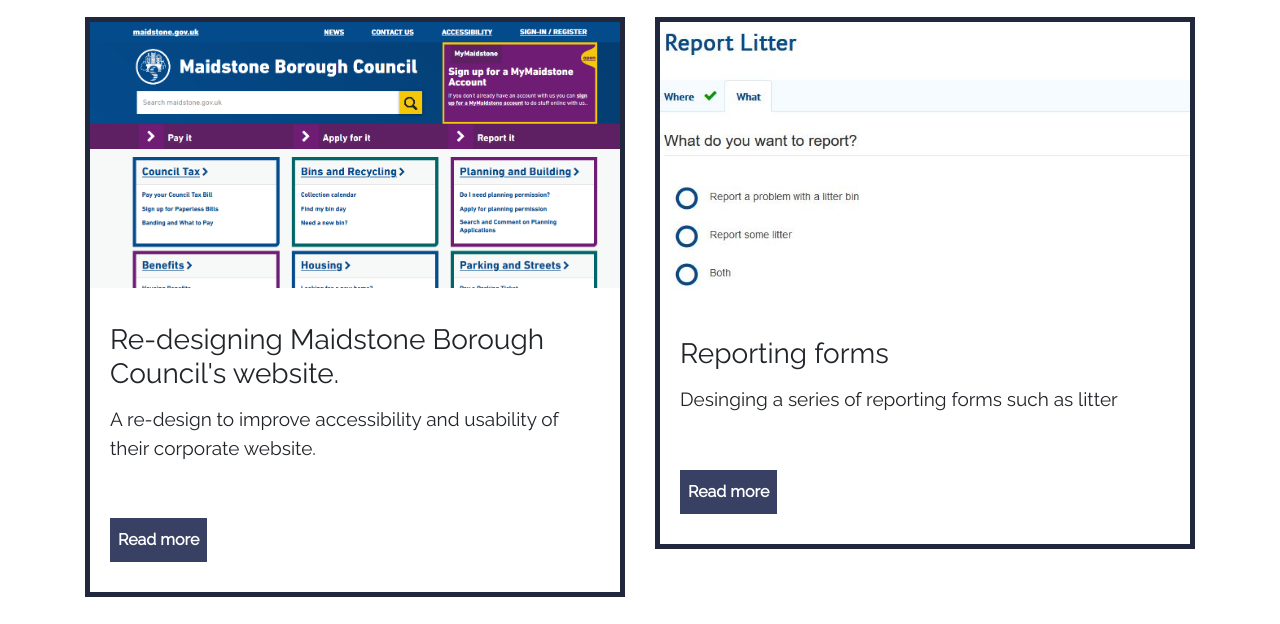
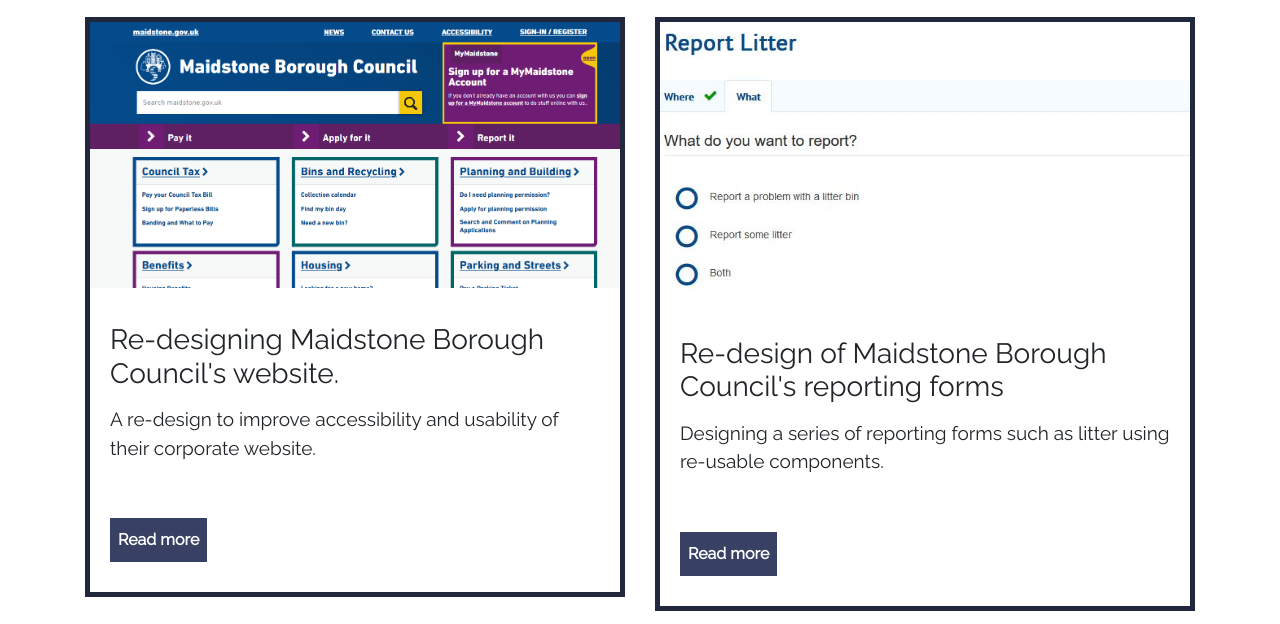
Before and after one commit to Emac-Design/portfolio, a plain HTML site: page my-work.html in a window 1280 px wide. Shown: the part 396-1020 px from the top of the page. Drawn offline with nearby package versions, Linux system fonts and the light colour scheme.

Commit message:
Update my-work.html

```diff
--- a/my-work.html
+++ b/my-work.html
@@ -62,8 +62,8 @@
                 <article>
                   <img src="Report_Litter.JPG" alt="Screenshot of the Report Litter form">
                   <div class="article-body">
-                    <h3>Reporting forms</h3>
-                    <p>Desinging a series of reporting forms such as litter</p>
+                    <h3>Re-design of Maidstone Borough Council's reporting forms</h3>
+                    <p>Designing a series of reporting forms such as litter using re-usable components.</p>
                   </div>
                   <div class="article-body-link">
                     <a role="button" class="button" href="https://emac-design.github.io/portfolio/report_litter.html">Read more</a>
```
